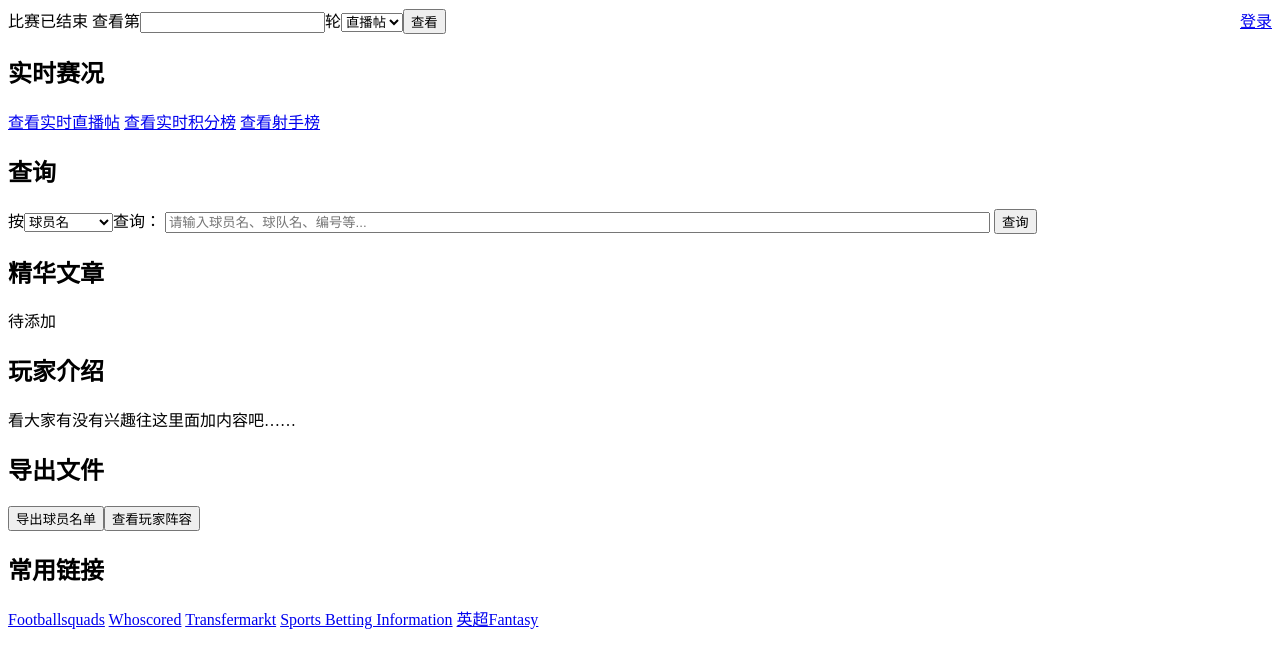
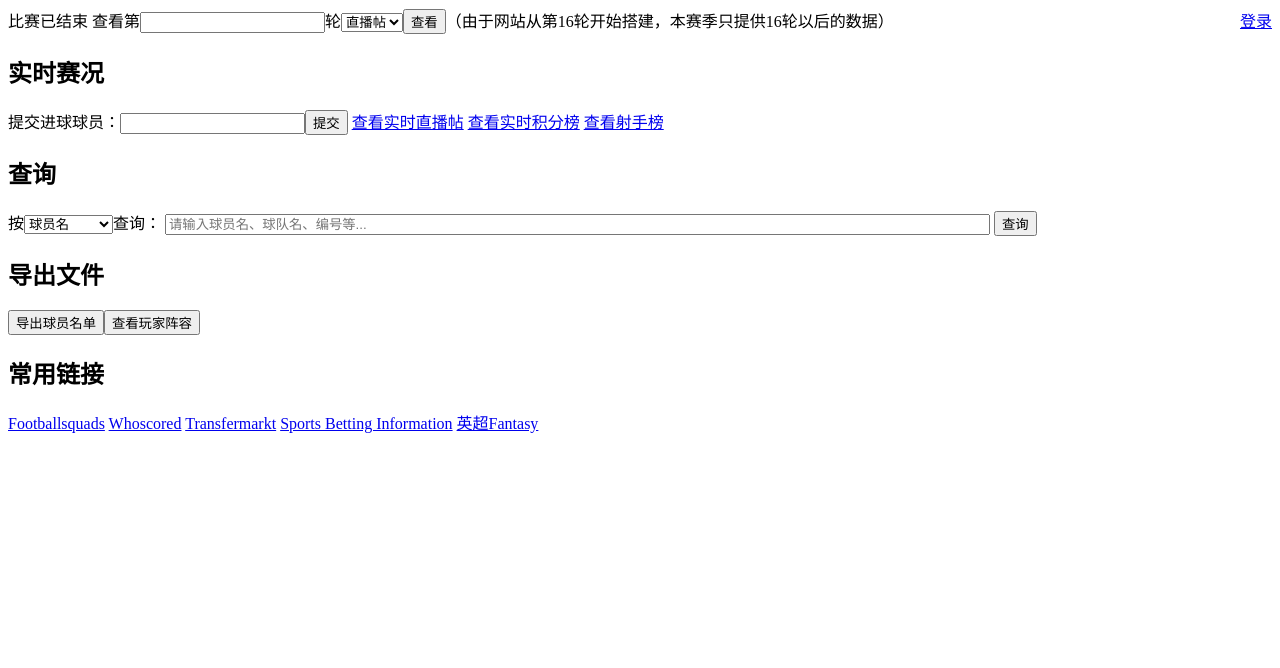
Before and after one commit to twa-pku/FML-old-version, a PHP site: page / in a window 1280 px wide. Shown: the top 668 px of the page. Run offline with PHP 8.4, Linux system fonts and the light colour scheme; data that the repository does not hold is empty.

Commit message:
2020/03/06

```diff
--- a/FML-site/getName.php
+++ b/FML-site/getName.php
@@ -6,7 +6,7 @@ $conn=mysqli_connect("localhost","guest","","fml",'3306','/var/lib/mysql/mysql.s
 if(!$conn){
 	die('Could not connect: ' . mysqli_error($conn));
 }
-$sql="SELECT * FROM current WHERE ".$type." LIKE '%".$str."%' ORDER BY KeyinFML";
+$sql="SELECT * FROM current WHERE ".$type." LIKE '%".$str."%' ORDER BY KeyinFML LIMIT 100";
 $result=mysqli_query($conn,$sql);
 //在一个表格中打印所有符合条件的球员
 if(mysqli_num_rows($result)>0){
--- a/FML-site/index.php
+++ b/FML-site/index.php
@@ -6,7 +6,7 @@
 </head>
 <body>
 	<!--a href="readme.html">页面使用帮助</a-->
-	<span id="welcome" style='float:right'>欢迎，admin	<input type="button" value="注销" onclick="logout()"></span>
+	<span id="welcome" style='float:right'>欢迎，admin	<input type="button" value="退出" onclick="logout()"></span>
 	<span id="login" style='float:right'><a href='login.php'>登录</a></span>
 	<?php
 	$conn=mysqli_connect("localhost","guest","","fml","3306","/var/lib/mysql/mysql.sock");
@@ -29,42 +29,45 @@
 	}
 	mysqli_close($conn);
 	?>
-	<span>查看第<input type="text" oninput="this.value=this.value.replace(/[^0-9']/g,'')"; id="round">轮<select id="historyType"><option value="FMLlive_">直播帖</option><option value="league_table_">积分榜</option><option value="top_goalscorers_">射手榜</option></select><input type="button" value="查看" onclick="showHistory(document.getElementById('round').value,document.getElementById('historyType').options[document.getElementById('historyType').selectedIndex].value)"></span>
+	<span>查看第<input type="text" oninput="this.value=this.value.replace(/[^0-9]/g,'');" id="round">轮<select id="historyType"><option value="FMLlive_">直播帖</option><option value="league_table_">积分榜</option><option value="top_goalscorers_">射手榜</option></select><input type="button" value="查看" onclick="showHistory(document.getElementById('round').value,document.getElementById('historyType').options[document.getElementById('historyType').selectedIndex].value)"></span>（由于网站从第16轮开始搭建，本赛季只提供16轮以后的数据）
 	<div id="admin">
 	<h2>暗标管理</h2>
 	未做
 	<h2>转会窗管理</h2>
-	<p>转会请在此进行：<input type='text' id='Team1' oninput="this.value=this.value.replace(/[^a-zA-Z']/g,'');" placeholder='请输入第一支球队'><input type='text' size='30' id='Player1' oninput="this.value=this.value.replace(/[^a-zA-Z,-.\']/g,'');" placeholder='请输入相应球员名，用“,”隔开'><input type='text' id='Team2' oninput="this.value=this.value.replace(/[^a-zA-Z]/g,'');" placeholder='请输入第二支球队'><input type='text' id='Player2' size='30' oninput="this.value=this.value.replace(/[^a-zA-Z,-.\']/g,'');" placeholder='请输入相应球员名，用“,”隔开'><input type='text' id='transfermoney' size='25' oninput="this.value=this.value.replace(/[^0-9]/g,'');" value='0' placeholder='请输入金额,无资金交换填0'><input type='button' value='提交' onclick="Transfer(document.getElementById('Player1').value,document.getElementById('Team1').value,document.getElementById('Player2').value,document.getElementById('Team2').value,document.getElementById('transfermoney').value)">（其中第一支球队付出资金）</p>
+	<p>转会请在此进行：<input type='text' id='Team1' oninput="this.value=this.value.replace(/[^a-zA-Z']/g,'');" placeholder='请输入第一支球队'><input type='text' size='30' id='Player1' oninput="this.value=this.value.replace(/[^a-zA-Z,-.\']/g,'');" placeholder='请输入相应球员名，用“,”隔开'><input type='text' id='Team2' oninput="this.value=this.value.replace(/[^a-zA-Z]/g,'');" placeholder='请输入第二支球队'><input type='text' id='Player2' size='30' oninput="this.value=this.value.replace(/[^a-zA-Z,-.\']/g,'');" placeholder='请输入相应球员名，用“,”隔开'><input type='text' id='transfermoney' size='25' oninput="this.value=this.value.replace(/[^0-9]/g,'');" placeholder='请输入金额,无资金交换填0'><input type='button' value='提交' onclick="Transfer(document.getElementById('Player1').value,document.getElementById('Team1').value,document.getElementById('Player2').value,document.getElementById('Team2').value,document.getElementById('transfermoney').value)">（其中第一支球队付出资金）</p>
 	<p>自由签请在此进行：<input type='text' id='Teamfreesign' oninput="this.value=this.value.replace(/[^a-zA-Z']/g,'');"  placeholder='请输入球队'><input type='text' id='Playerfreesign' oninput="this.value=this.value.replace(/[^a-zA-Z-.\']/g,'');" placeholder='请输入相应球员名'><input type='text' id='PlayerMoney' oninput="this.value=this.value.replace(/[^0-9]/g,'');" value='10'><input type='button' value='提交' onclick="Playerfreesign(document.getElementById('Playerfreesign').value,document.getElementById('Teamfreesign').value,document.getElementById('PlayerMoney').value)"></p>
 	<p>解约请在此进行：<input type='text' id='Teamrelease' oninput="this.value=this.value.replace(/[^a-zA-Z']/g,'');" placeholder='请输入球队'><input type='text' id='Playerrelease' oninput="this.value=this.value.replace(/[^a-zA-Z-.\']/g,'');" placeholder='请输入相应球员名'><input type='button' value='提交' onclick="Playerrelease(document.getElementById('Playerrelease').value,document.getElementById('Teamrelease').value)"></p>
 	<h2>比赛管理</h2>
-	<p><span><input type='button' value='生成直播帖' onclick="(function(){if(confirm('确认？')) window.open('broadcast_creator.php');})()">	提交进球球员：<input type='text' oninput="this.value=this.value.replace(/[^a-zA-Z-.\']/g,'');" id='scoredPlayer'><input type='button' value='提交' onclick="submitscoredPlayer(document.getElementById('scoredPlayer').value)">		撤销进球球员：<input type='text' oninput="this.value=this.value.replace(/[^a-zA-Z-.\']/g,'');" id='undoscoredPlayer'><input type='button' value='撤销' onclick="undoscoredPlayer(document.getElementById('undoscoredPlayer').value)"></span></p>
-	<p><b>请在执行之前确认已录入所有进球球员！此操作无法撤回！</b><span><input type='button' value='结束当前比赛' onclick="(function(){if(confirm('确认？')) window.open('submit_round.php');})()"></span></p>
+	<p><span><input type='button' value='生成直播帖' onclick="(function(){if(confirm('确认？')) window.open('broadcast_creator.php');})()">		撤销进球球员：<input type='text' oninput="this.value=this.value.replace(/[^a-zA-Z-.\']/g,'');" id='undoscoredPlayer'><input type='button' value='撤销' onclick="undoscoredPlayer(document.getElementById('undoscoredPlayer').value)"></span></p>
+	<p><b>请在本轮所有比赛结束后执行！执行之前请确认已录入所有进球球员！此操作无法撤回！</b><span><input type='button' value='结束当前比赛' onclick="(function(){if(confirm('确认？')) window.open('submit_round.php');})()"></span></p>
 	<h2>导出数据库</h2>
 	<input type='button' value='导出球员数据库' onclick="window.open('export_player_database.php')"><input type='button' value='导出球队数据库' onclick="window.open('export_team_database.php')">
 </p></div>
 	<h2>实时赛况</h2>
-	<p>		<span><a href="broadcast_real_time.php">查看实时直播帖</a></span>		<span><a href="league_table_real_time.php">查看实时积分榜</a></span>		<span><a href="shooters.php">查看射手榜</a></span></p>
+	<p>	提交进球球员：<input type='text' oninput="this.value=this.value.replace(/[^a-zA-Z0-9-.\']/g,'');" id='scoredPlayer'><input type='button' value='提交' onclick="submitscoredPlayer(document.getElementById('scoredPlayer').value)">	<span><a href="broadcast_real_time.php">查看实时直播帖</a></span>		<span><a href="league_table_real_time.php">查看实时积分榜</a></span>		<span><a href="shooters.php">查看射手榜</a></span></p>
 	<h2>查询</h2>
 	<div>按<select id="searchType"><option value="Name">球员名</option><option value="KeyinFML">球员编号</option><option value="Club">球队名</option><option value="Team">FML球队名</option></select>查询：			<input size="100" type="text" id="searchName" oninput="this.value=this.value.replace(/[^a-zA-Z0-9-.\']/g,'');" placeholder="请输入球员名、球队名、编号等..."> <input type="button" onclick="getName(document.getElementById('searchType').options[document.getElementById('searchType').selectedIndex].value,document.getElementById('searchName').value)" value="查询"></div>
 	<div id="showresult"></div>
 	<div id="testresult"></div>
-	<h2>精华文章</h2>
-	<p>待添加</p>
-	<h2>玩家介绍</h2>
-	<p>看大家有没有兴趣往这里面加内容吧……</p>
+	<!--h2>精华文章</h2>
+	<p>待添加</p-->
+	<!--h2>玩家介绍</h2>
+	<p>看大家有没有兴趣往这里面加内容吧……</p-->
 	<h2>导出文件</h2>
 	<input type="button" value="导出球员名单" onclick="window.open('export_current.php')"><input type="button" value="查看玩家阵容" onclick="window.open('export_the_list.php')">
 	<h2>常用链接</h2>
 	<a href="http://www.footballsquads.co.uk/squads.htm">Footballsquads</a>				<a href="https://www.whoscored.com/">Whoscored</a>				<a href="https://www.transfermarkt.co.uk/">Transfermarkt</a>				<a href="https://www.betinf.com">Sports Betting Information</a>				<a href="https://fantasy.premierleague.com/">英超Fantasy</a>
 <script type="text/javascript">
 	function showHistory(round,type){
+		if(round=="")
+			alert("请输入轮次");
+		else
 		window.open("History/"+type+round+".html");
 	}
 </script>
 <script type="text/javascript">
 	function logout(){
-		document.cookie="username=";
+		document.cookie="us_ern-ame=";
 		window.location.href="index.php";
 	}
 </script>
@@ -75,7 +78,7 @@
 		var arrcookie=strcookie.split(";");
 		for(var i=0;i<arrcookie.length;i++){
 			var arr=arrcookie[i].split("=");
-			if(arr[0]=="username")
+			if(arr[0]=="us_ern-ame")
 				mycookie=arr[1];
 		}
 		if(mycookie=="admin"){
@@ -143,7 +146,8 @@
 	function getName(type,str){
 		var http;
 		if(str==""){
-			document.getElementById("showresult").innerHTML="输入为空。"
+			document.getElementById("showresult").innerHTML="输入为空。";
+			return;
 		}
 		if(window.XMLHttpRequest){
 			http=new XMLHttpRequest();
```
Also changed, not shown: FML-site/submitscoredPlayer.php (+26 -8 lines).
